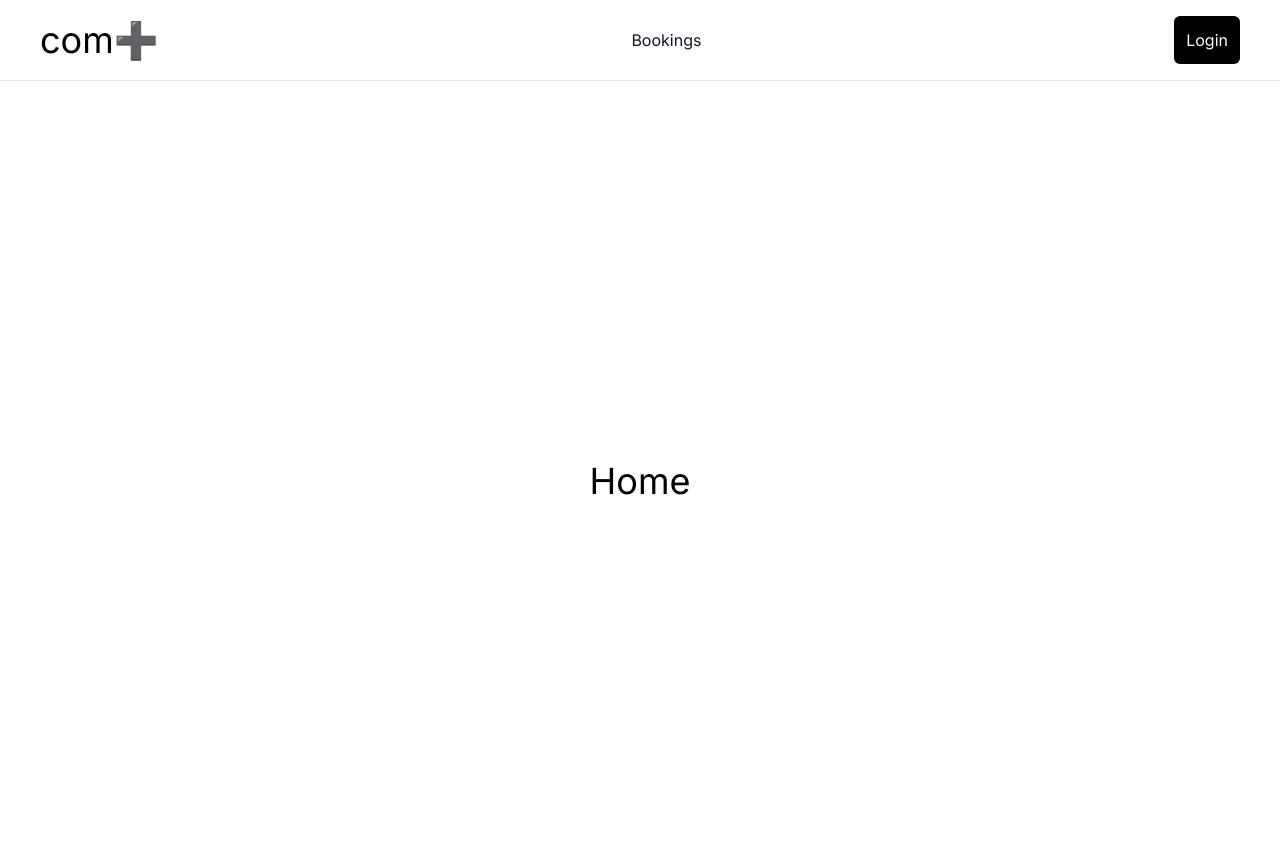
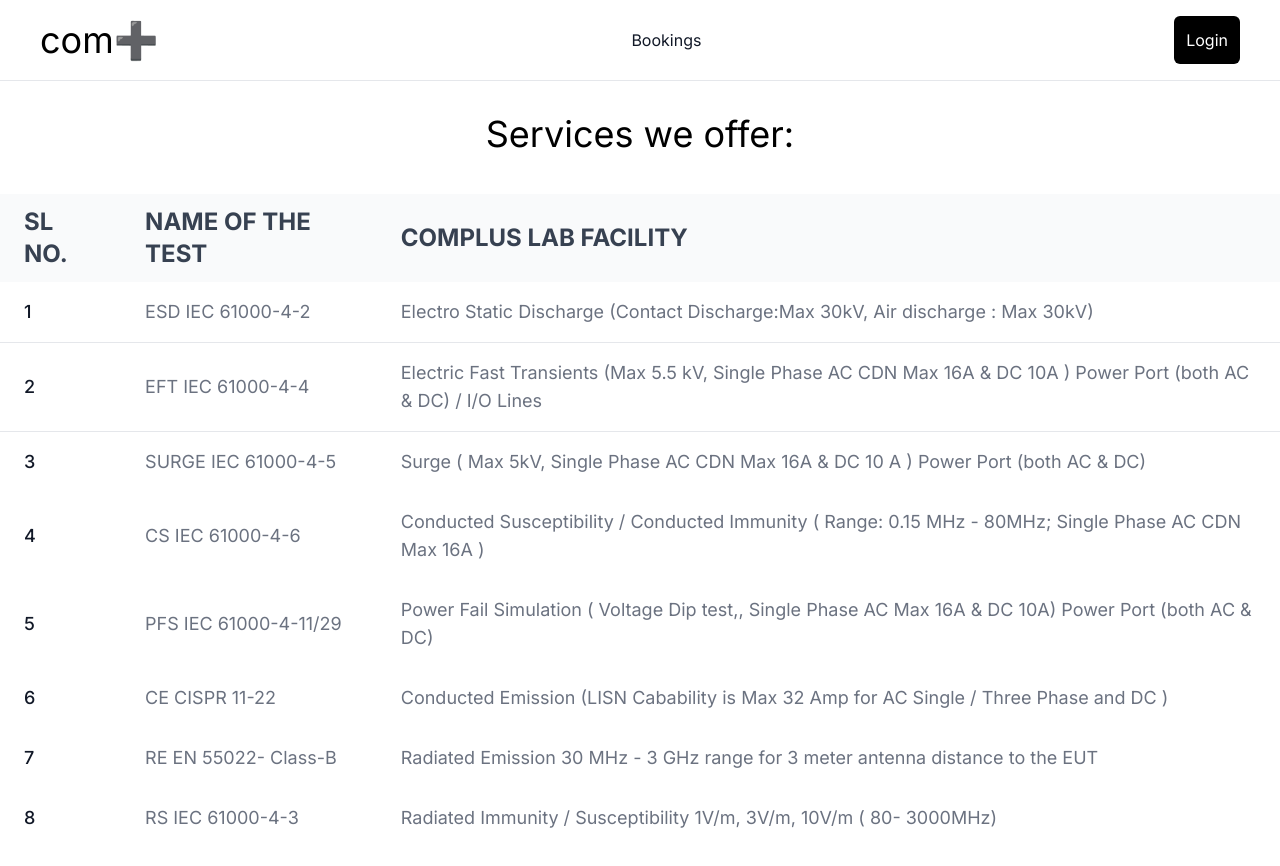
Before and after one commit to rolwinpaul/booking_site, a Next.js app: page / in a window 1280 px wide. Shown: the top 866 px of the page. Built offline with nearby package versions, Linux system fonts and the light colour scheme; no server answers.

Commit message:
feat:fetch slots for a selected date

```diff
--- a/app/(pages)/book/page.tsx
+++ b/app/(pages)/book/page.tsx
@@ -1,23 +1,76 @@
+"use client"
+import React, { useState, useEffect } from "react";
 import Calendar from "@/components/Calendar";
 
-const book = () => {
+interface Slot {
+  date: Date;
+  slot: string;
+}
+
+const Book = () => {
+  const [selectedDate, setSelectedDate] = useState<Date | null>(null);
+  const [slots, setSlots] = useState<Slot[]>([]);
+
+  useEffect(() => {
+    const fetchSlots = async () => {
+      try {
+        if (!selectedDate) return; // Do nothing if selectedDate is null
+
+        const response = await fetch("/api/book/slots", {
+          method: "POST",
+          headers: {
+            "Content-Type": "application/json",
+          },
+          body: JSON.stringify({ date: selectedDate.toISOString() }),
+        });
+
+        if (!response.ok) {
+          throw new Error("Failed to get slots");
+        }
+
+        const responseData = await response.json();
+        setSlots(responseData.json);
+      } catch (error) {
+        console.error("Error booking slot:", error);
+      }
+    };
+
+    fetchSlots(); // Fetch slots when selectedDate changes
+  }, [selectedDate]);
+
+  const handleDateSelection = (date: Date) => {
+    setSelectedDate(date);
+  };
+
   return (
-    <main className="flex flex-col justify-center items-center h-full ">
+    <main className="flex flex-col justify-center items-center h-full">
       <h1 className="text-4xl">Book a Slot</h1>
-      <form className="bg-blue-50 p-6 rounded-lg mt-10 flex flex-col gap-4 mx-8" action="">
+      <form
+        className="bg-blue-50 p-6 rounded-lg mt-10 flex flex-col gap-4 mx-8"
+        action=""
+      >
         <fieldset className="flex bg-blue-100 w-full h-full  p-3 rounded-xl items-center justify-between">
-          <label htmlFor="timing" className="font-bold ">Select Timing</label>
-          <select  className="p-2 rounded-xl bg-white" name="timing" id="timing">
-            <option className="p-2" value="1">9:30-1:30</option>
-            <option className="p-2" value="2">1:30-5:30</option>
+          <label htmlFor="timing" className="font-bold ">
+            Select Timing
+          </label>
+          <select className="p-2 rounded-xl bg-white" name="timing" id="timing">
+            {slots.map((slot, index) => (
+              <option key={index} value={slot.date}>
+                {slot.slot}
+              </option>
+            ))}
           </select>
         </fieldset>
-        <Calendar/>
-       <button className="bg-black text-white w-full p-2 rounded-lg mt-16">Book</button>
+        <Calendar onDateSelect={handleDateSelection} />
+        <button
+          className="bg-black text-white w-full p-2 rounded-lg mt-16"
+          onClick={() => console.log(slots)}
+        >
+          Book
+        </button>
       </form>
-
     </main>
   );
 };
 
-export default book;
+export default Book;
--- a/app/api/book/slots/route.ts
+++ b/app/api/book/slots/route.ts
@@ -1,27 +1,63 @@
-import { PrismaClient } from "@prisma/client";
+import prisma from '@/prisma';
 import { NextRequest, NextResponse } from "next/server";
 
-const prisma = new PrismaClient();
+export const POST = async (req: NextRequest) => {
+  try {
+    const { date } = await req.json();
 
-export const GET = async () => {
-  try {
-    const availableSlots = await prisma.booking.findMany({
+    // Check if date is a valid date string
+    const selectedDate = new Date(date);
+    if (isNaN(selectedDate.getTime())) {
+      return NextResponse.json(
+        { message: "Invalid date format" },
+        { status: 400 }
+      );
+    }
+
+    // Calculate start and end times for the selected date
+    const startOfDay = new Date(selectedDate);
+    startOfDay.setHours(0, 0, 0, 0);
+    const endOfDay = new Date(selectedDate);
+    endOfDay.setHours(23, 59, 59, 999);
+
+    // Fetch bookings for the selected date
+    const bookings = await prisma.booking.findMany({
       where: {
         time: {
-          gte: new Date(), // Filter for future slots
+          gte: startOfDay,
+          lte: endOfDay,
         },
       },
       orderBy: {
-        time: "asc",
+        time: 'asc',
       },
     });
-   return NextResponse.json(
-      { json: availableSlots},
+
+    // Check if bookings exist for both time slots (9:30 AM and 1:30 PM)
+    const bookedSlots = bookings.map(booking => booking.time.getHours());
+    const availableSlots = [];
+
+    if (!bookedSlots.includes(9)) {
+      availableSlots.push({
+        date: new Date(selectedDate.getFullYear(), selectedDate.getMonth(), selectedDate.getDate(), 9, 30, 0),
+        slot: '9:30 AM - 1:30 PM'
+      });
+    }
+
+    if (!bookedSlots.includes(13)) {
+      availableSlots.push({
+        date: new Date(selectedDate.getFullYear(), selectedDate.getMonth(), selectedDate.getDate(), 13, 30, 0),
+        slot: '1:30 PM - 5:30 PM'
+      });
+    }
+
+    return NextResponse.json(
+      { json: availableSlots },
       { status: 200 }
     );
   } catch (error) {
     console.error(error);
-   return NextResponse.json(
+    return NextResponse.json(
       { message: "Internal Server Error" },
       { status: 500 }
     );
--- a/app/page.tsx
+++ b/app/page.tsx
@@ -1,9 +1,135 @@
-
 export default function Home() {
   return (
-   <main className="flex justify-center items-center h-full text-4xl">
-    Home
+    <main className="flex flex-col justify-center  gap-10 items-center h-full text-4xl">
+      <h4>Services we offer:</h4>
 
-   </main>
+      <div className="relative overflow-x-auto">
+        <table className="w-full text-lg text-left rtl:text-right text-gray-500">
+          <thead className="text-2xl text-gray-700 uppercase bg-gray-50">
+            <tr>
+              <th scope="col" className="px-6 py-3">
+                Sl No.
+              </th>
+              <th scope="col" className="px-6 py-3">
+                Name of the test
+              </th>
+              <th scope="col" className="px-6 py-3">
+                Complus Lab Facility
+              </th>
+            </tr>
+          </thead>
+          <tbody>
+            <tr className="bg-white border-b">
+              <th
+                scope="row"
+                className="px-6 py-4 font-medium text-gray-900 whitespace-nowrap"
+              >
+                1
+              </th>
+              <td className="px-6 py-4">ESD IEC 61000-4-2</td>
+              <td className="px-6 py-4">
+                Electro Static Discharge (Contact Discharge:Max 30kV, Air
+                discharge : Max 30kV)
+              </td>
+            </tr>
+            <tr className="bg-white border-b">
+              <th
+                scope="row"
+                className="px-6 py-4 font-medium text-gray-900 whitespace-nowrap"
+              >
+                2
+              </th>
+              <td className="px-6 py-4">EFT IEC 61000-4-4</td>
+              <td className="px-6 py-4">
+                Electric Fast Transients (Max 5.5 kV, Single Phase AC CDN Max
+                16A & DC 10A ) Power Port (both AC & DC) / I/O Lines
+              </td>
+            </tr>
+            <tr className="bg-white">
+              <th
+                scope="row"
+                className="px-6 py-4 font-medium text-gray-900 whitespace-nowrap"
+              >
+                3
+              </th>
+              <td className="px-6 py-4">SURGE IEC 61000-4-5</td>
+              <td className="px-6 py-4">
+                Surge ( Max 5kV, Single Phase AC CDN Max 16A & DC 10 A ) Power
+                Port (both AC & DC)
+              </td>
+            </tr>
+            <tr className="bg-white">
+              <th
+                scope="row"
+                className="px-6 py-4 font-medium text-gray-900 whitespace-nowrap"
+              >
+                4
+              </th>
+              <td className="px-6 py-4">CS IEC 61000-4-6</td>
+              <td className="px-6 py-4">
+              Conducted Susceptibility / Conducted
+Immunity ( Range: 0.15 MHz - 80MHz;
+Single Phase AC CDN Max 16A )
+              </td>
+            </tr>
+            <tr className="bg-white">
+              <th
+                scope="row"
+                className="px-6 py-4 font-medium text-gray-900 whitespace-nowrap"
+              >
+                5
+              </th>
+              <td className="px-6 py-4">PFS IEC 61000-4-11/29</td>
+              <td className="px-6 py-4">
+              Power Fail Simulation ( Voltage Dip test,,
+Single Phase AC Max 16A & DC 10A)
+Power Port (both AC & DC)
+
+              </td>
+            </tr>
+            <tr className="bg-white">
+              <th
+                scope="row"
+                className="px-6 py-4 font-medium text-gray-900 whitespace-nowrap"
+              >
+                6
+              </th>
+              <td className="px-6 py-4">CE CISPR 11-22</td>
+              <td className="px-6 py-4">
+              Conducted Emission (LISN Cabability is
+Max 32 Amp for AC Single / Three Phase
+and DC )
+              </td>
+            </tr>
+            <tr className="bg-white">
+              <th
+                scope="row"
+                className="px-6 py-4 font-medium text-gray-900 whitespace-nowrap"
+              >
+                7
+              </th>
+              <td className="px-6 py-4">RE EN 55022- Class-B</td>
+              <td className="px-6 py-4">
+              Radiated Emission 30 MHz - 3 GHz range
+for 3 meter antenna distance to the EUT
+              </td>
+            </tr>
+            <tr className="bg-white">
+              <th
+                scope="row"
+                className="px-6 py-4 font-medium text-gray-900 whitespace-nowrap"
+              >
+                8
+              </th>
+              <td className="px-6 py-4">RS IEC 61000-4-3</td>
+              <td className="px-6 py-4">
+              Radiated Immunity / Susceptibility
+1V/m, 3V/m, 10V/m ( 80- 3000MHz)
+              </td>
+            </tr>
+          </tbody>
+        </table>
+      </div>
+    </main>
   );
 }
--- a/components/Calendar.tsx
+++ b/components/Calendar.tsx
@@ -4,13 +4,18 @@ import React, { useState, useMemo } from "react";
 
 interface CalendarProps {
   disabledDates?: Date[];
+  onDateSelect: (date: Date) => void;
 }
 
-const Calendar: React.FC<CalendarProps> = ({ disabledDates = [] }) => {
+const Calendar: React.FC<CalendarProps> = ({ disabledDates = [], onDateSelect }) => {
   const [selectedDate, setSelectedDate] = useState<Date | null>(new Date());
   const [currentMonth, setCurrentMonth] = useState<number>(
     new Date().getMonth()
   );
+  const handleDateClick = (date: Date) => {
+    setSelectedDate(date);
+    onDateSelect(date); // Call the callback function with the selected date
+  };
   const [currentYear, setCurrentYear] = useState<number>(
     new Date().getFullYear()
   );
@@ -69,7 +74,7 @@ const Calendar: React.FC<CalendarProps> = ({ disabledDates = [] }) => {
       days.push(
         <button
           key={day}
-          onClick={() => setSelectedDate(currentDate)}
+          onClick={() => handleDateClick(currentDate)}
           className={`py-2 px-3 text-sm rounded-full focus:outline-none ${
             isDisabled
               ? "text-gray-400 cursor-not-allowed"
```
